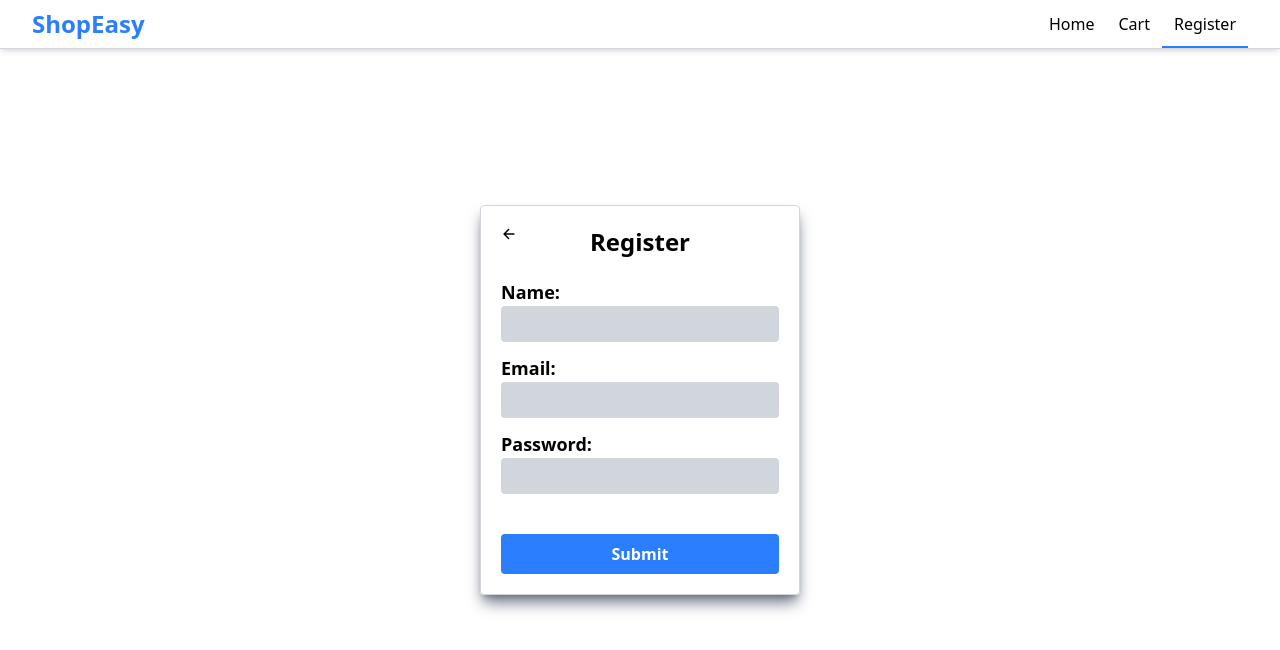
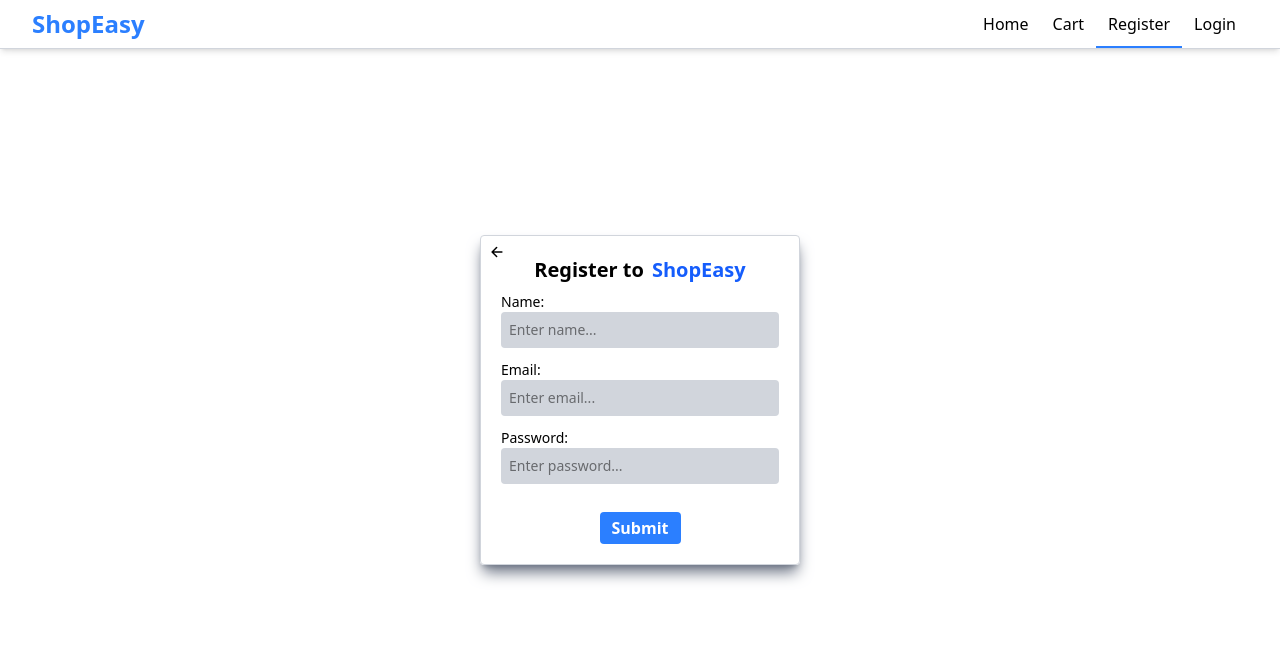
Before and after one commit to kanishk2566/E-commerce-web, a Next.js app: page /register in a window 1280 px wide. Shown: the top 650 px of the page. Built offline with nearby package versions, Linux system fonts and the light colour scheme.

Commit message:
imporved UI in register form and navbar, will start to work on login form and login validations etc.

```diff
--- a/src/components/NavLinks.tsx
+++ b/src/components/NavLinks.tsx
@@ -14,12 +14,14 @@ const NavLinks = ({IsCart, IsHome, IsRegister}: IsCartProps) => {
   const totalItem = cart.reduce((total, item) => total + item.quantity, 0);
 
   return (
-    <div>
+    <div className='flex justify-center items-center'>
       <div className='flex justify-center items-center h-full'>
+        <div className='flex justify-center items-center'>
           <Link href={"/"} className={`hover:border-b-2 border-blue-500 hover:pb-1.5 py-2 px-3 h-full ${IsHome ? "border-b-2 pb-1.5" : ""}`}>
             <div className='py-1'>Home</div>
           </Link>
           <Link href={"/cart"} className={`hover:border-b-2 border-blue-500 hover:pb-1.5 py-2 px-3 h-full ${IsCart ? "border-b-2 pb-1.5" : ""}`}>
+
             <div className='py-1 relative'>
               Cart
 
@@ -31,11 +33,19 @@ const NavLinks = ({IsCart, IsHome, IsRegister}: IsCartProps) => {
             </div>
 
           </Link>
+        </div>
+        <div className='flex justify-center items-center'>
           <Link
           className={`hover:border-b-2 border-blue-500 hover:pb-1.5 py-2 px-3 h-full ${IsRegister ? "border-b-2 pb-1.5" : ""}`}
           href={"/register"}>
             <div className='py-1'>Register</div>
           </Link>
+          <Link
+          className={`hover:border-b-2 border-blue-500 hover:pb-1.5 py-2 px-3 h-full`}
+          href={"/register"}>
+            <div className='py-1'>Login</div>
+          </Link>
+        </div>
       </div>
     </div>
 
--- a/src/components/RegisterForm.tsx
+++ b/src/components/RegisterForm.tsx
@@ -9,7 +9,7 @@ import { IoArrowBackOutline } from "react-icons/io5";
 import Navbar from './Navbar';
 
 const RegisterCard = () => {
-  const { register } = useAuth();
+  const { register, isLoading } = useAuth();
   const [errors, setErrors] = useState({
     name: "",
     password: "",
@@ -29,18 +29,17 @@ const RegisterCard = () => {
       [e.target.name]: e.target.value,
     }));
     setApiError("");
+    setErrors({...errors, [e.target.name]: ""})
   }
 
   async function handleSubmit(e: React.SyntheticEvent<HTMLFormElement>) {
     e.preventDefault();
 
     try {
-      const result = validateRegisterForm(formData);
+      const result = await validateRegisterForm(formData);
       setErrors(result.errors);
 
       if(!result.isValid) return;
-
-
 
       await register(formData);
       router.push("/");
@@ -52,24 +51,27 @@ const RegisterCard = () => {
       }
     }
   }
-// loading screen or skelaton
+
   return (
     <div className='w-full h-full min-h-screen flex justify-center items-center'>
+
       <Navbar inCart={false} inHome={false} inRegister={true} />
+
       <form
-      className='relative flex flex-col justify-center items-center gap-5 py-5 px-5 border border-gray-300 shadow-lg shadow-gray-500 rounded w-full mx-2 md:w-1/2 lg:w-1/4'
+      className='relative flex flex-col justify-center items-center gap-2 py-5 px-5 border border-gray-300 shadow-lg shadow-gray-500 rounded w-full mx-2 md:w-1/2 lg:w-1/4'
       onSubmit={handleSubmit}>
 
-        <p className='text-2xl font-semibold'>Register</p>
+        <div className='text-xl font-semibold flex justify-center items-baseline gap-2'>Register to <p className='text-blue-600 font-bold'> ShopEasy</p></div>
 
-        <div className='w-full h-full flex flex-col gap-3'>
+        <div className='w-full h-full flex flex-col justify-center gap-3'>
 
           <div className='flex flex-col justify-center items-start text-lg'>
 
-            <label className='font-semibold'>Name:</label>
+            <label className='text-sm'>Name:</label>
             <input
-            className='rounded outline-0 py-1 px-2 w-full bg-gray-300 focus:ring-1 ring-blue-500'
+            className={`rounded outline-0 py-2 px-2 w-full bg-gray-300 focus:ring-1 placeholder:text-sm text-sm ${errors.name ? "ring-red-500" : "ring-blue-500"}`}
             name='name'
+            placeholder='Enter name...'
             value={formData.name}
             onChange={handleChange} />
             <div className='text-red-600 text-sm'>
@@ -80,10 +82,11 @@ const RegisterCard = () => {
 
           <div className='flex flex-col justify-center items-start text-lg'>
 
-            <label className='font-semibold'>Email:</label>
+            <label className='text-sm'>Email:</label>
             <input
-            className='rounded outline-0 py-1 px-2 w-full bg-gray-300 focus:ring-1 ring-blue-500'
+            className={`rounded outline-0 py-2 px-2 w-full bg-gray-300 focus:ring-1 placeholder:text-sm text-sm ${errors.email ? "ring-red-500" : "ring-blue-500"}`}
             name='email'
+            placeholder='Enter email...'
             value={formData.email}
             onChange={handleChange} />
             <div className='text-red-600 text-sm'>
@@ -94,10 +97,11 @@ const RegisterCard = () => {
 
           <div className='flex flex-col justify-center items-start text-lg'>
 
-            <label className='font-semibold'>Password:</label>
+            <label className='text-sm'>Password:</label>
             <input
-            className='rounded outline-0 py-1 px-2 w-full bg-gray-300 focus:ring-1 ring-blue-500'
+            className={`rounded outline-0 py-2 px-2 w-full bg-gray-300 focus:ring-1 placeholder:text-sm text-sm ${errors.password ? "ring-red-500" : "ring-blue-500"}`}
             name='password'
+            placeholder='Enter password...'
             type='password'
             value={formData.password}
             onChange={handleChange} />
@@ -109,9 +113,11 @@ const RegisterCard = () => {
           <div className='text-red-600 text-sm'>{apiError}</div>
 
         </div>
-        <button className='w-full py-2 bg-blue-500 rounded font-bold text-white mt-2'>Submit</button>
+        <button
+        disabled={isLoading}
+        className={`py-1 px-3 rounded font-semibold text-white mt-2 cursor-pointer ${isLoading ? "bg-blue-200" : "bg-blue-500"}`}>{isLoading ? "Creating Account" : "Submit"}</button>
 
-        <Link className='hover:underline hover:text-blue-600 transition-all absolute top-5 left-5' href={"/"}><IoArrowBackOutline /></Link>
+        <Link className='hover:underline hover:text-blue-600 transition-all absolute top-2 left-2 md:top-3 md:left-3 lg:top-2 lg:left-2' href={"/"}><IoArrowBackOutline /></Link>
       </form>
     </div>
   )
--- a/src/db.json
+++ b/src/db.json
@@ -7,22 +7,6 @@
       "password": "123456",
       "role": "ADMIN",
       "createdAt": "2026-07-21T06:07:41.018Z"
-    },
-    {
-      "name": "admin2",
-      "email": "admin2@gmail.com",
-      "password": "12345678",
-      "role": "USER",
-      "createdAt": "2026-07-21T09:33:41.057Z",
-      "id": "hi_KcPrjhoc"
-    },
-    {
-      "name": "user",
-      "email": "user@gmail.com",
-      "password": "12345678",
-      "role": "USER",
-      "createdAt": "2026-07-21T09:41:40.800Z",
-      "id": "JWzdyQ5PBQg"
     }
   ],
   "$schema": "./node_modules/json-server/schema.json"
--- a/src/validators/RegisterValidator.ts
+++ b/src/validators/RegisterValidator.ts
@@ -13,9 +13,9 @@ export const INITIAL_REGISTER_FORM_ERRORS: RegisterFormErrors = {
   password: "",
 }
 
-const EMAIL_REGEX = /^[^@\s]+@[^@\s]+\.[^@\s]+$/;
+export async function validateRegisterForm(formData: RegisterData): Promise<RegisterValidatorResult> {
 
-export function validateRegisterForm(formData: RegisterData): RegisterValidatorResult {
+  const EMAIL_REGEX = /^[^@\s]+@[^@\s]+\.[^@\s]+$/;
 
   const trimmedName = formData.name.trim();
   const trimmedEmail = formData.email.trim();
```
Lines whose indentation alone changed are shown as unchanged.
